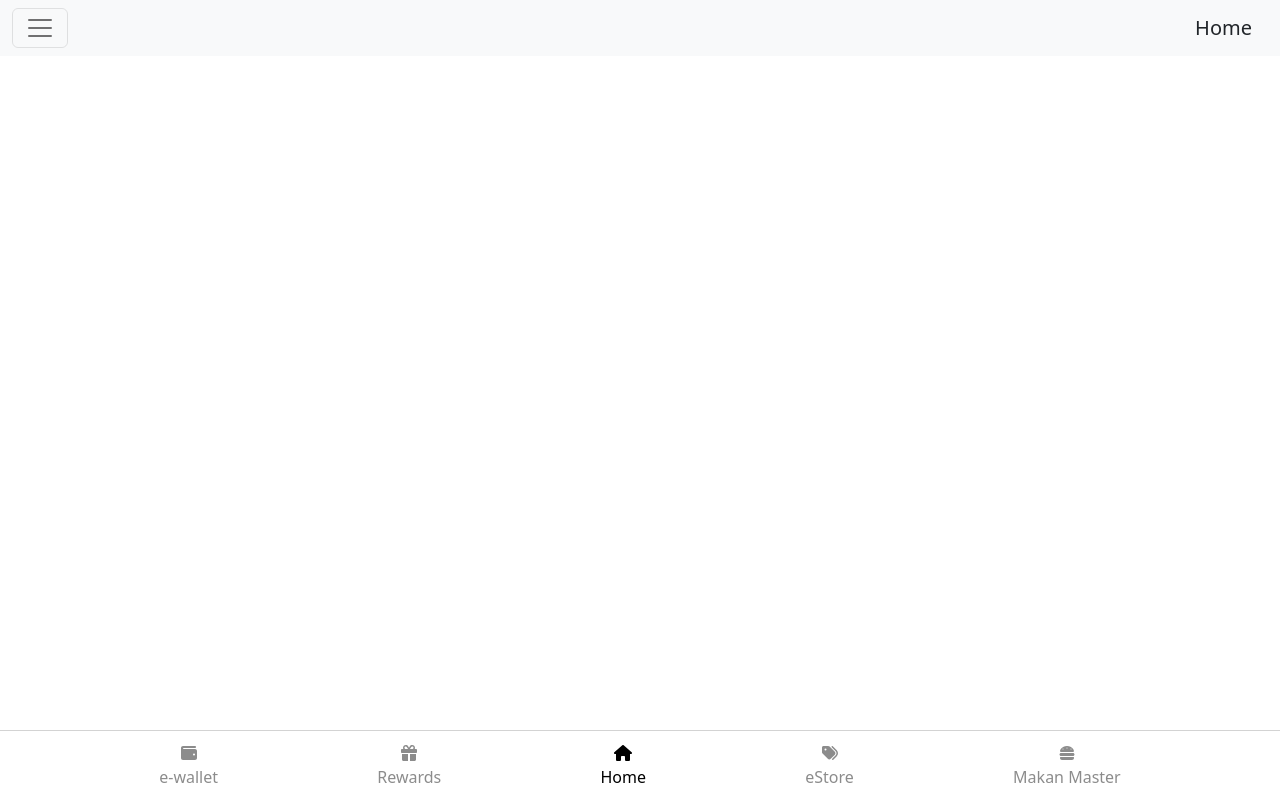
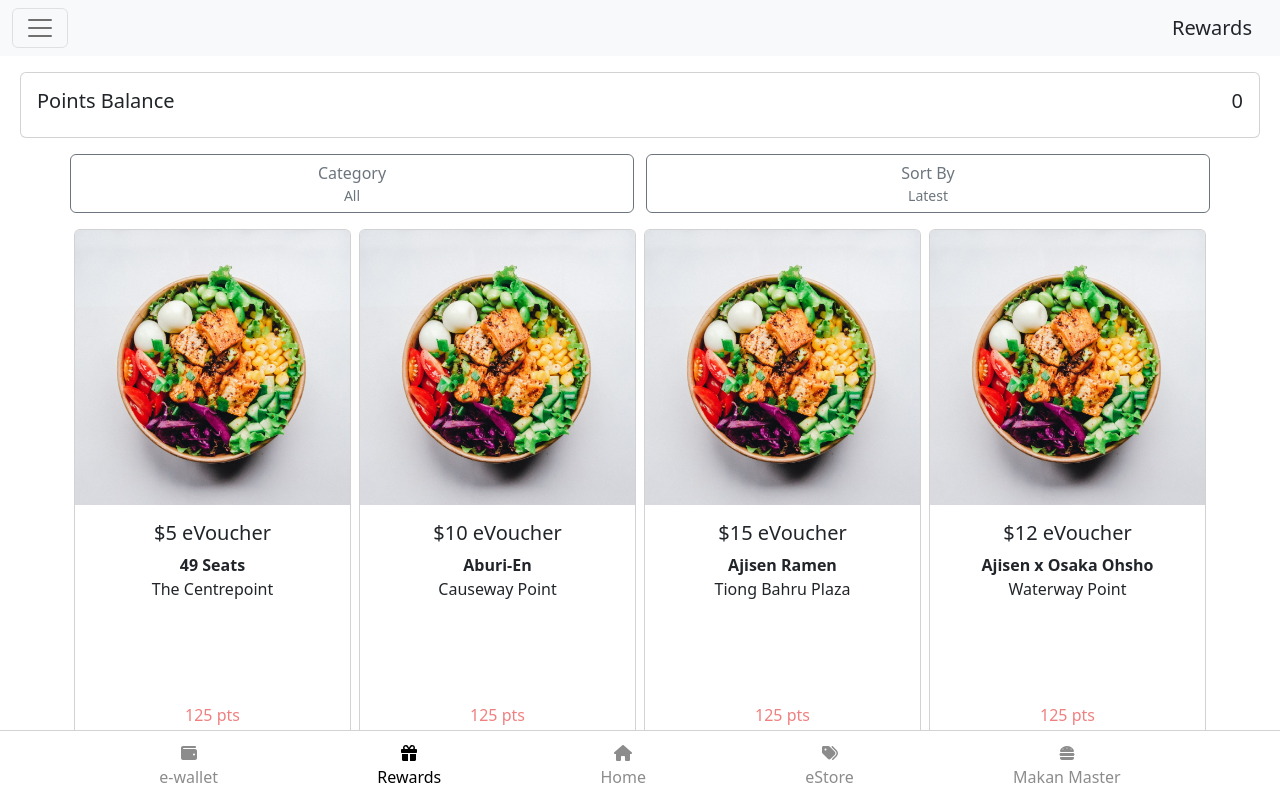
Before and after one commit to irineonyx/react-loyalty, a React (Create React App) app: page /rewards in a window 1280 px wide. Shown: the top 798 px of the page. Built offline with nearby package versions, Linux system fonts and the light colour scheme.

Commit message:
Rewards Page

```diff
--- a/public/index.html
+++ b/public/index.html
@@ -32,7 +32,7 @@
       work correctly both with client-side routing and a non-root public URL.
       Learn how to configure a non-root public URL by running `npm run build`.
     -->
-    <title>React App</title>
+    <title>Loyalty FE</title>
   </head>
   <body>
     <noscript>You need to enable JavaScript to run this app.</noscript>
--- a/src/App.css
+++ b/src/App.css
@@ -67,6 +67,24 @@ footer{
   color: #000000;
 }
 
+.list-dropdown-row{
+  gap: 12px;
+}
+.offcanvas.offcanvas-bottom{
+  height: auto !important;
+}
+.oc-filter .offcanvas-header{
+  justify-content: center;
+  border-bottom: 1px solid #e4e4e4;
+}
+.oc-filter .offcanvas-body{
+  text-align: center;
+}
+.oc-filter-item{
+  height: 40px;
+  cursor: pointer;
+}
+
 .img-detail{
   width: 100%;
 }
--- a/src/App.js
+++ b/src/App.js
@@ -17,6 +17,7 @@ const App = () => {
         <Routes>
             <Route exact path="/">
               <Route index element={<Home />} />
+              <Route path="/rewards" element={<Rewards />} />
               <Route path="/detail" element={<Detail />} />
             </Route>
         </Routes>
--- a/src/components/Header.jsx
+++ b/src/components/Header.jsx
@@ -13,6 +13,9 @@ const Header = () => {
     {
         if(location.pathname == '/'){
             setNavbarTitle('Home')
+        }
+        else if(location.pathname == '/rewards'){
+            setNavbarTitle('Rewards')
         }
         else if(location.pathname == '/detail'){
             setNavbarTitle('Redeem')
--- a/src/components/Navbar.jsx
+++ b/src/components/Navbar.jsx
@@ -13,6 +13,9 @@ const AppNavbar = () => {
         if(location.pathname == '/'){
             setNavbarTitle('Home')
         }
+        else if(location.pathname == '/rewards'){
+            setNavbarTitle('Rewards')
+        }
         else if(location.pathname == '/detail'){
             setNavbarTitle('Rewards')
         }
@@ -25,10 +28,12 @@ const AppNavbar = () => {
                     <div><FontAwesomeIcon icon={faWallet} /></div>
                     <div>e-wallet</div>
                 </div>
+                <Link to={'/rewards'}>
                 <div className={"footerElem " + (navbarTitle == 'Rewards'? 'active' : '')}>
                     <div><FontAwesomeIcon icon={faGift} /></div>
                     <div>Rewards</div>
                 </div>
+                </Link>
                 <Link to={'/'}>
                 <div className={"footerElem " + (navbarTitle == 'Home'? 'active' : '')}>
                     <div><FontAwesomeIcon icon={faHome} /></div>
--- a/src/pages/Rewards.jsx
+++ b/src/pages/Rewards.jsx
@@ -0,0 +1,136 @@
+import React, { useState } from 'react';
+import { Link } from "react-router-dom";
+import Button from 'react-bootstrap/Button';
+import Container from 'react-bootstrap/Container';
+import Row from 'react-bootstrap/Row';
+import Col from 'react-bootstrap/Col';
+import Card from 'react-bootstrap/Card';
+import Stack from 'react-bootstrap/Stack';
+import Offcanvas from 'react-bootstrap/Offcanvas';
+import voucherData from '../voucherdata.json';
+import { FontAwesomeIcon } from '@fortawesome/react-fontawesome'
+import { faAngleRight } from '@fortawesome/free-solid-svg-icons'
+
+const Rewards = () => {
+    const [showFilterCategory, setShowFilterCategory] = useState(false);
+    const handleCloseCategory = () => setShowFilterCategory(false);
+    const handleShowCategory = () => setShowFilterCategory(true);
+    const [showFilterSort, setShowFilterSort] = useState(false);
+    const handleCloseSort = () => setShowFilterSort(false);
+    const handleShowSort = () => setShowFilterSort(true);
+    const [filterCategory, setFilterCategory] = useState('All');
+    const [filterSort, setFilterSort] = useState('Latest');
+
+    function OffCanvasCategory({ ...props }) {
+        return (
+          <>
+            <Offcanvas className='oc-filter' show={showFilterCategory} onHide={handleCloseCategory} {...props}>
+              <Offcanvas.Header>
+                <Offcanvas.Title>Category</Offcanvas.Title>
+              </Offcanvas.Header>
+              <Offcanvas.Body>
+                <div className='oc-filter-item' onClick={() => setCategory('All')}>All Rewards</div>
+                <div className='oc-filter-item' onClick={() => setCategory('Food & Beverage')}>Food & Beverage</div>
+                <div className='oc-filter-item' onClick={() => setCategory('Shop & Play')}>Shop & Play</div>
+              </Offcanvas.Body>
+            </Offcanvas>
+          </>
+        );
+    }
+    function OffCanvasSort({ ...props }) {
+        return (
+          <>
+            <Offcanvas className='oc-filter' show={showFilterSort} onHide={handleCloseSort} {...props}>
+              <Offcanvas.Header>
+                <Offcanvas.Title>Sort By</Offcanvas.Title>
+              </Offcanvas.Header>
+              <Offcanvas.Body>
+                <div className='oc-filter-item' onClick={() => setSort('Latest')}>Latest</div>
+                <div className='oc-filter-item' onClick={() => setSort('Oldest')}>Oldest</div>
+                <div className='oc-filter-item' onClick={() => setSort('Store Name')}>Store Name</div>
+              </Offcanvas.Body>
+            </Offcanvas>
+          </>
+        );
+    }
+    function setCategory(category){
+        handleCloseCategory()
+        setFilterCategory(category)
+    }
+    function setSort(sort){
+        handleCloseSort()
+        setFilterSort(sort)
+    }
+
+    return (
+        <>
+        <div className="appBody">
+            <Card className="cardPoint">
+            <Card.Body>
+                <Card.Title>
+                <Stack direction="horizontal">
+                    <div>Points Balance</div>
+                    <div className="ms-auto">0</div>
+                </Stack>
+                </Card.Title>
+            </Card.Body>
+            </Card>
+
+            <Container className='mt-3 mb-3'>
+                <Row className='list-dropdown-row'>
+                    <Col className='p-0'>
+                        <Button variant="outline-secondary" onClick={handleShowCategory} className="w-100 list-dropdown-btn">
+                            Category
+                            <div className='small'>{filterCategory}</div>
+                        </Button>
+                    </Col>
+                    <Col className='p-0'>
+                        <Button variant="outline-secondary" onClick={handleShowSort} className="w-100 list-dropdown-btn">
+                            Sort By
+                            <div className='small'>{filterSort}</div>
+                        </Button>
+                    </Col>
+                </Row>
+            </Container>
+
+            <Container>
+            <Row>
+            {
+            voucherData.map((item,index) =>
+            (
+
+                item['items'].map((placeDetail,index2) =>
+                    (
+                    <Col key="{index2}" xs={6} lg={3} className='mb-3 px-1'>
+                    <Link to={'/detail'} state={{ id: placeDetail["id"], category: item['category'] }}>
+                        <Card className="categoryCard">
+                        <Card.Img variant="top" src={placeDetail["image"]} />
+                        <Card.Body>
+                            <Card.Title>${placeDetail['amount']} eVoucher</Card.Title>
+                            <Card.Text>
+                            <div className='place-name-group'>
+                                <div className='bold'>{placeDetail['name']}</div>
+                                <div>{placeDetail['location']}</div>
+                            </div>
+                            <div className="points">{placeDetail['points']} pts</div>
+                            </Card.Text>
+                        </Card.Body>
+                        </Card>
+                    </Link>
+                    </Col>
+                    )
+                )
+
+            )
+            )}
+            </Row>
+            </Container>
+
+        </div> {/* end appBody */}
+
+        <OffCanvasCategory placement='bottom' />
+        <OffCanvasSort placement='bottom' />
+        </>
+    )
+}
+export default Rewards
```
